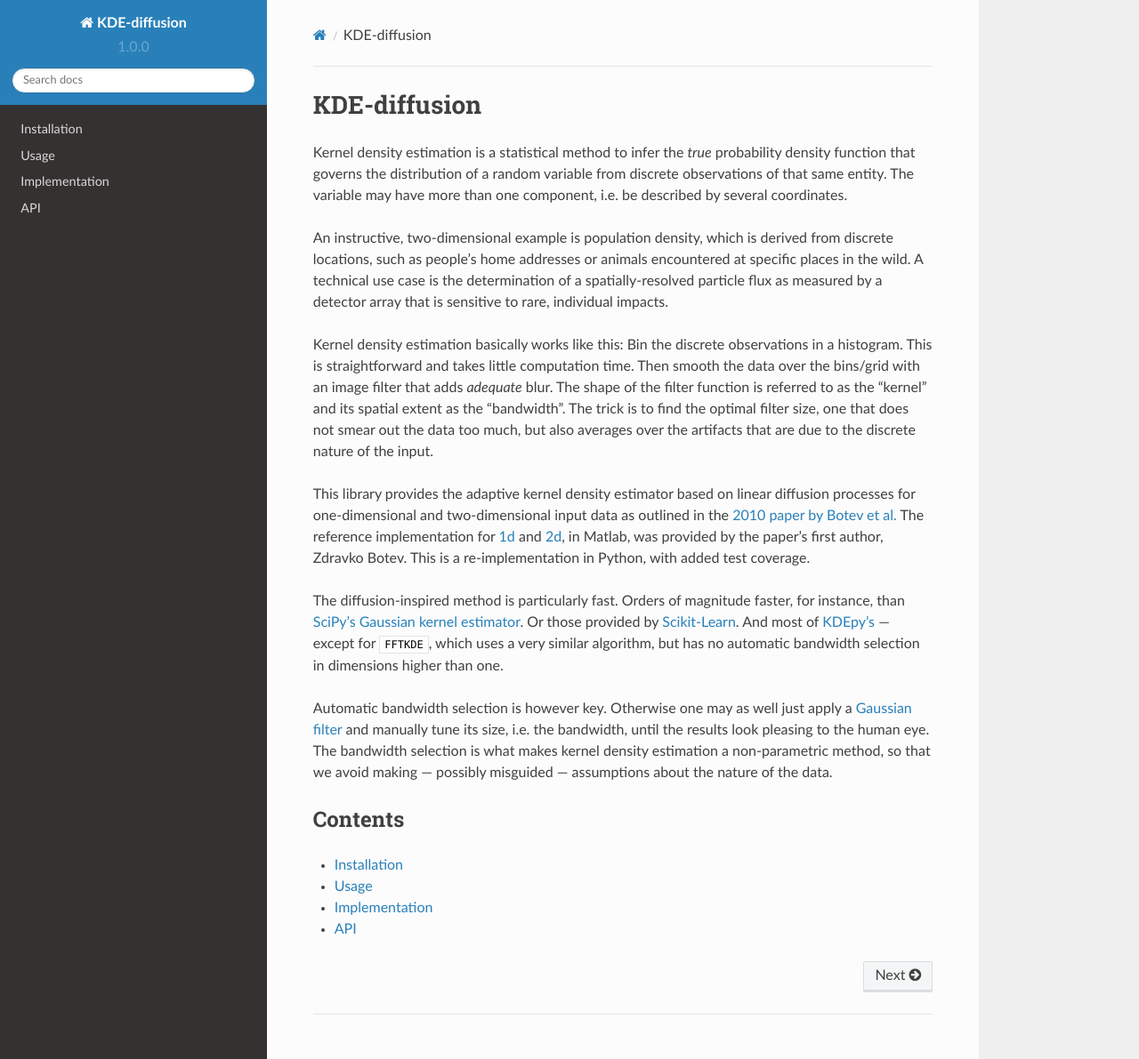
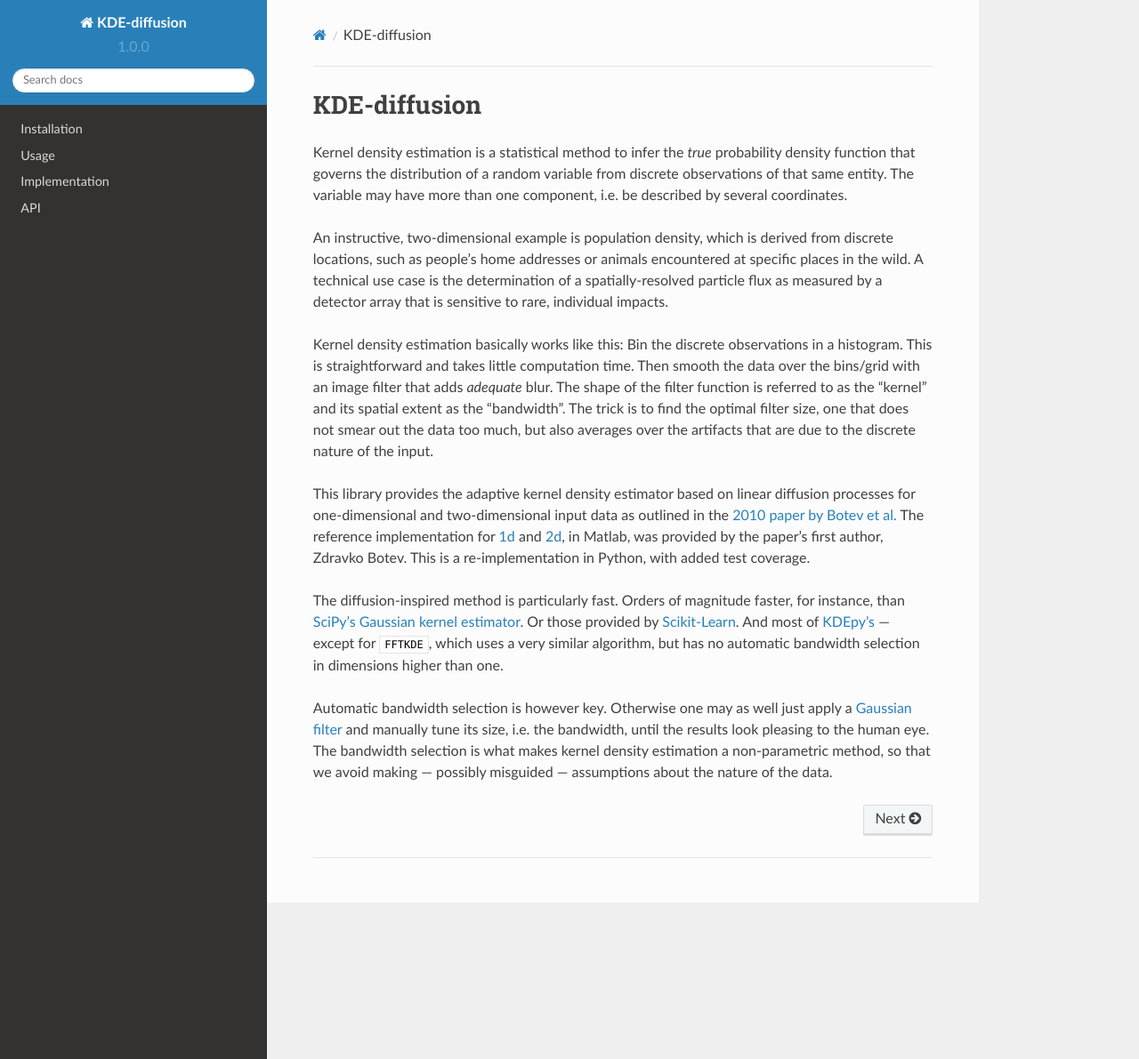
Before and after one commit to john-hen/KDE-diffusion, a Sphinx documentation site: the page built from docs/index.md, in a window 1280 px wide and 1191 px high. Shown: the whole window at 89% size. Built offline with Sphinx 7.4.7 and the Read the Docs theme 2.0.0, drawn with Linux system fonts in a browser that asks for light colours.

Commit message:
Don't duplicate table of contents on start page.

````diff
--- a/docs/conf.py
+++ b/docs/conf.py
@@ -33,6 +33,7 @@ from unittest.mock import MagicMock    # mock imports
 from pathlib import Path               # file-system paths
 
 extensions = [
+    'sphinx_rtd_theme',                # Register Read-the-Docs theme.
     'recommonmark',                    # Accept Markdown as input.
     'sphinx.ext.autodoc',              # Get documentation from doc-strings.
     'sphinx.ext.viewcode',             # Add links to highlighted source code.
@@ -49,7 +50,7 @@ for package in ('numpy', 'scipy', 'scipy.fft', 'scipy.optimize'):
     sys.modules[package] = MagicMock()
 
 # Import package to make meta data available.
-import kde_diffusion as package
+import kde_diffusion as meta
 
 
 ########################################
@@ -79,7 +80,7 @@ def docstrings(app, what, name, obj, options, lines):
 
 
 def setup(app):
-    """Sets up event hooks for customized text processing."""
+    """Sets up event hooks for customized source processing."""
     app.connect('autodoc-process-docstring', docstrings)
     app.add_config_value('recommonmark_config', {
         'auto_toc_tree_section': 'Contents',
@@ -95,35 +96,35 @@ def setup(app):
 ########################################
 
 # Meta information
-project   = package.__title__
-version   = package.__version__
-date      = package.__date__
-author    = package.__author__
-copyright = package.__copyright__
-license   = package.__license__
+project   = meta.__title__
+version   = meta.__version__
+release   = meta.__version__
+date      = meta.__date__
+author    = meta.__author__
+copyright = meta.__copyright__
+license   = meta.__license__
 
 # Source parsing
-master_doc          = 'index'          # start page
-source_suffix       = ['.md', '.rst']  # valid source-file suffixes
-exclude_patterns    = []               # files and folders to ignore
-language            = None             # language for auto-generated content
-todo_include_todos  = False            # Include "todo" and "todoList"?
-nitpicky            = True             # Warn about missing references?
+master_doc         = 'index'           # start page
+source_suffix      = ['.md', '.rst']   # valid source-file suffixes
+language           = None              # language for auto-generated content
+nitpicky           = True              # Warn about missing references?
 
 # Code documentation
-add_module_names    = False            # Don't precede members with module name.
+default_role       = 'code'            # Back-ticks denote code in reST.
+add_module_names   = False             # Don't precede members with module name.
+autodoc_default_options = {
+    'members':       None,             # Include module/class members.
+    'member-order': 'bysource',        # Order members as in source file.
+}
 
-# HTML rendering
-html_theme          = 'sphinx_rtd_theme'
-html_theme_path     = [sphinx_rtd_theme.get_html_theme_path()]
-html_theme_options  = {}
-templates_path      = ['layout']       # layout tweaks
-html_static_path    = ['style']        # style tweaks
-html_css_files      = ['custom.css']   # style sheets
-pygments_style      = 'trac'           # syntax highlighting style
-html_use_index      = False            # Create document index?
+# Output style
+html_theme       = 'sphinx_rtd_theme'  # Use Read-the-Docs theme.
+html_static_path = ['style']           # folders to include in output
+html_css_files   = ['custom.css']      # additional style files
+pygments_style   = 'trac'              # syntax highlighting style
+
+# Output options
 html_copy_source    = False            # Copy documentation source files?
 html_show_copyright = False            # Show copyright notice in footer?
 html_show_sphinx    = False            # Show Sphinx blurb in footer?
-html_favicon        = None             # browser icon
-html_logo           = None             # project logo
--- a/docs/index.md
+++ b/docs/index.md
@@ -54,9 +54,12 @@ assumptions about the nature of the data.
 [7]: https://docs.scipy.org/doc/scipy/reference/generated/scipy.ndimage.gaussian_filter.html
 
 
-Contents
---------
-* [Installation](installation.md)
-* [Usage](usage.md)
-* [Implementation](implementation.md)
-* [API](api.md)
+```eval_rst
+.. toctree::
+    :hidden:
+
+    installation
+    usage
+    implementation
+    api
+```
````
Also changed, not shown: 1 other file.
